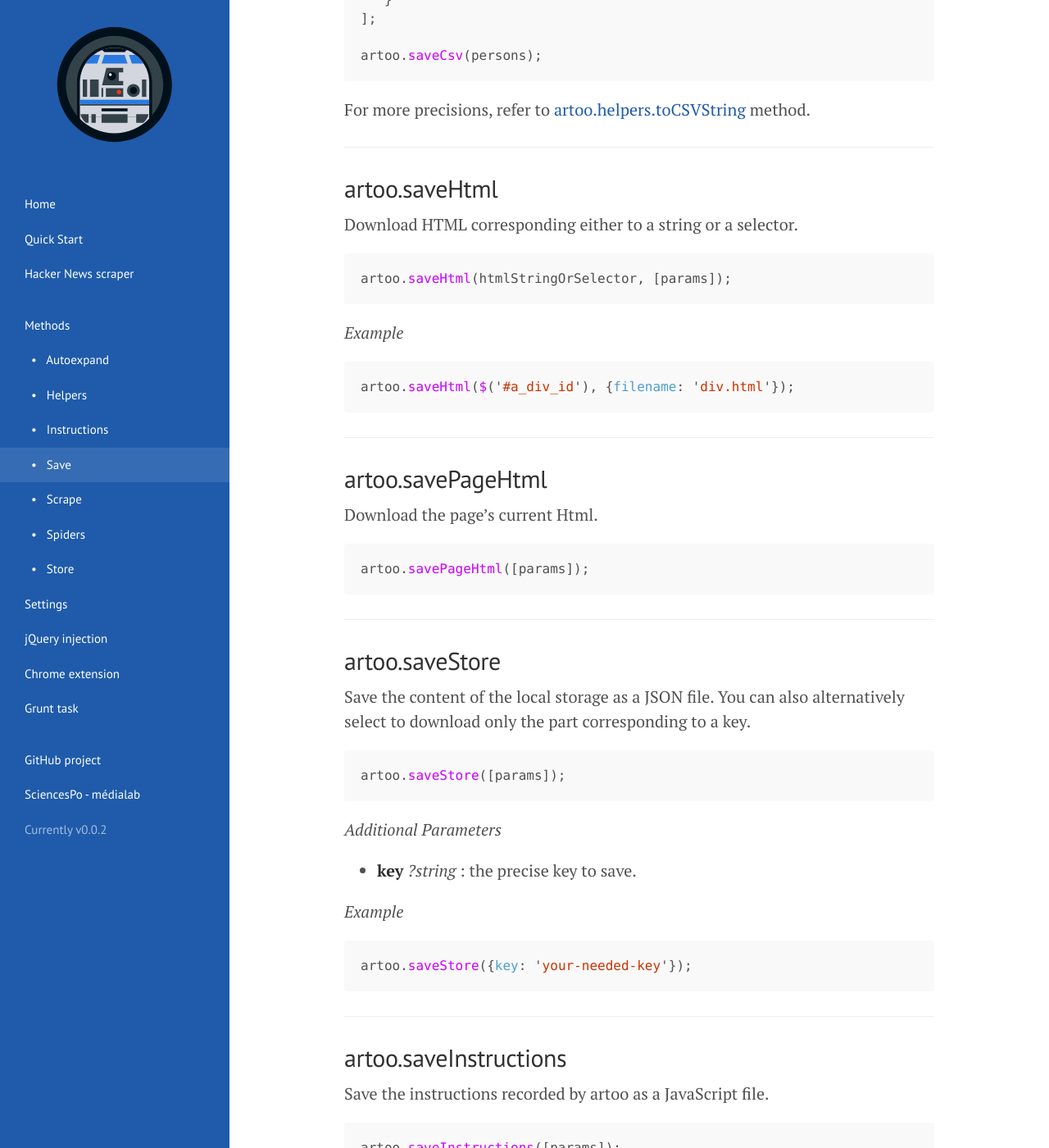
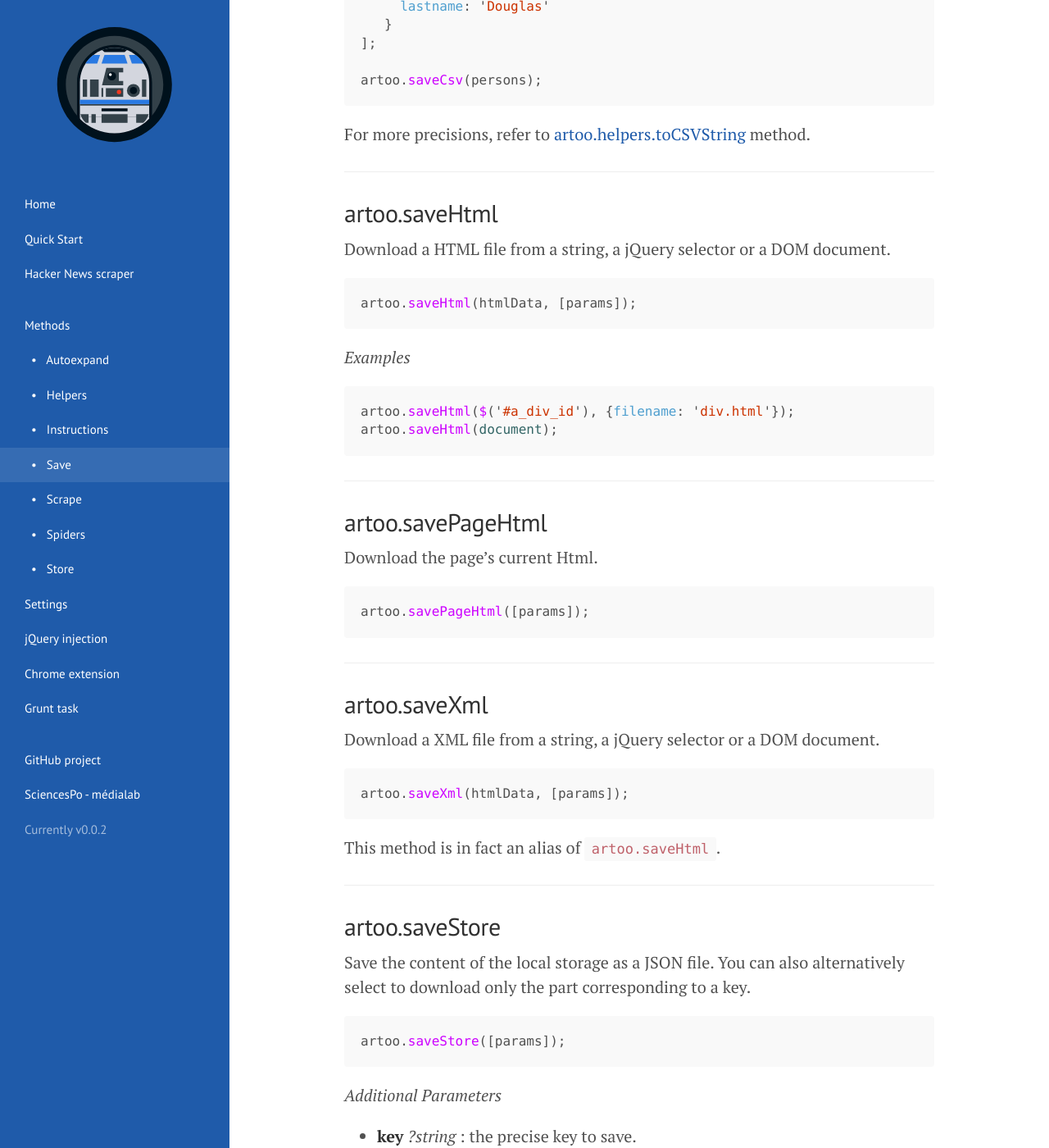
Before and after one commit to medialab/artoo, a Jekyll site: the page built from save.md, in a window 1280 px wide and 1400 px high, scrolled down 2799 px. Shown: the whole window at 82% size. Built offline with Jekyll 4.4.1, drawn with Linux system fonts in a browser that asks for light colours; Markdown is read by kramdown in place of the engine named in the settings.

Commit message:
Updating doc for saveHtml and saveXml

````diff
--- a/save.md
+++ b/save.md
@@ -22,6 +22,7 @@ If your browser warns you about the webpage trying to download several items, ju
 * [artoo.saveCsv](#csv)
 * [artoo.saveHtml](#html)
 * [artoo.savePageHtml](#page-html)
+* [artoo.saveXml](#xml)
 * [artoo.saveStore](#store)
 * [artoo.saveInstructions](#instructions)
 * [artoo.saveResource](#resource)
@@ -115,16 +116,17 @@ For more precisions, refer to [artoo.helpers.toCSVString]({{ site.baseurl }}/hel
 ---
 
 <h2 id="html">artoo.saveHtml</h2>
-Download HTML corresponding either to a string or a selector.
+Download a HTML file from a string, a jQuery selector or a DOM document.
 
 ```js
-artoo.saveHtml(htmlStringOrSelector, [params]);
+artoo.saveHtml(htmlData, [params]);
 ```
 
-*Example*
+*Examples*
 
 ```js
 artoo.saveHtml($('#a_div_id'), {filename: 'div.html'});
+artoo.saveHtml(document);
 ```
 
 ---
@@ -135,6 +137,16 @@ Download the page's current Html.
 ```js
 artoo.savePageHtml([params]);
 ```
+
+---
+
+<h2 id="xml">artoo.saveXml</h2>
+Download a XML file from a string, a jQuery selector or a DOM document.
+
+```js
+artoo.saveXml(htmlData, [params]);
+```
+This method is in fact an alias of `artoo.saveHtml`.
 
 ---
 
````
